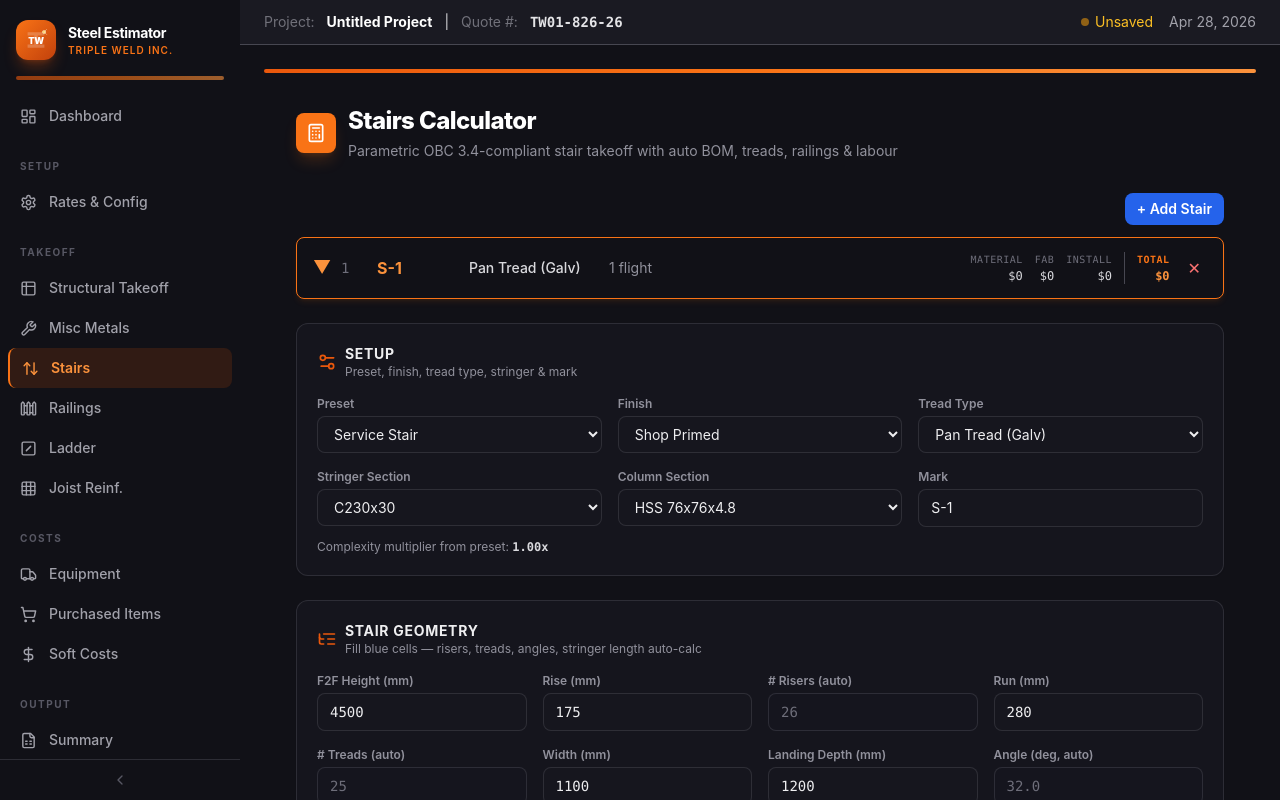
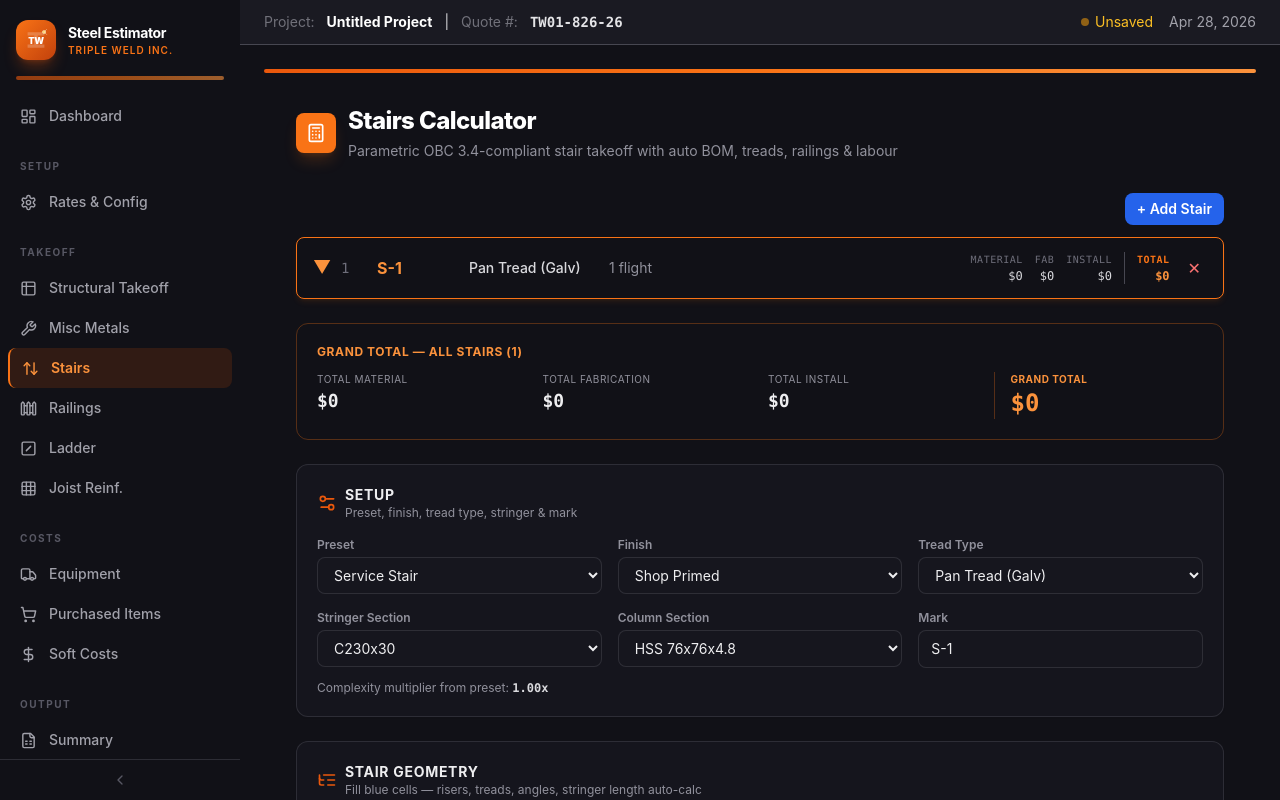
Before and after one commit to Tripleweld/steel-estimator-pro, a React (Vite) app: page /stairs in a window 1280 px wide. Both pictures are taken after a click on the button "+ Add Stair". Built offline with nearby package versions, Linux system fonts and the light colour scheme.

Commit message:
feat(Stairs): Grand Total panel summing Material/Fab/Install/Total across all stairs

```diff
--- a/src/pages/Stairs.jsx
+++ b/src/pages/Stairs.jsx
@@ -284,6 +284,17 @@ export default function Stairs() {
   const safeIdx = Math.min(Math.max(activeIdx, 0), Math.max(stairsArr.length - 1, 0))
   const stairsId = stairsArr[safeIdx]?.id
   const legacy = stairsArr[safeIdx] || {}
+  // Aggregate totals across ALL stairs
+  const grandTotals = useMemo(() => {
+    return stairsArr.reduce((acc, st) => {
+      const tc = st.totalsCommit || {};
+      acc.material += Number(tc.material) || 0;
+      acc.fab += Number(tc.fab) || 0;
+      acc.install += Number(tc.install) || 0;
+      acc.total += Number(tc.total) || 0;
+      return acc;
+    }, { material: 0, fab: 0, install: 0, total: 0 });
+  }, [stairsArr])
 
   // Map legacy fields → new shape (backward-compatible)
   const legacyFinish =
@@ -640,6 +651,33 @@ export default function Stairs() {
                 </div>
               );
             })}
+          </div>
+        )}
+
+        {/* Grand Total panel — sum across all stairs */}
+        {stairsArr.length > 0 && (
+          <div className="mb-6 rounded-xl border border-fire-500/30 bg-fire-950/20 p-5">
+            <div className="text-xs font-bold uppercase tracking-wider text-fire-400 mb-3">
+              Grand Total — All Stairs ({stairsArr.length})
+            </div>
+            <div className="grid grid-cols-2 sm:grid-cols-4 gap-4">
+              <div>
+                <div className="text-[10px] text-steel-400 uppercase tracking-wider">Total Material</div>
+                <div className="text-lg font-bold font-mono text-steel-100">${grandTotals.material.toLocaleString()}</div>
+              </div>
+              <div>
+                <div className="text-[10px] text-steel-400 uppercase tracking-wider">Total Fabrication</div>
+                <div className="text-lg font-bold font-mono text-steel-100">${grandTotals.fab.toLocaleString()}</div>
+              </div>
+              <div>
+                <div className="text-[10px] text-steel-400 uppercase tracking-wider">Total Install</div>
+                <div className="text-lg font-bold font-mono text-steel-100">${grandTotals.install.toLocaleString()}</div>
+              </div>
+              <div className="border-l border-fire-500/30 pl-4">
+                <div className="text-[10px] text-fire-400 uppercase tracking-wider font-bold">Grand Total</div>
+                <div className="text-2xl font-bold font-mono text-fire-400">${grandTotals.total.toLocaleString()}</div>
+              </div>
+            </div>
           </div>
         )}
 
```
